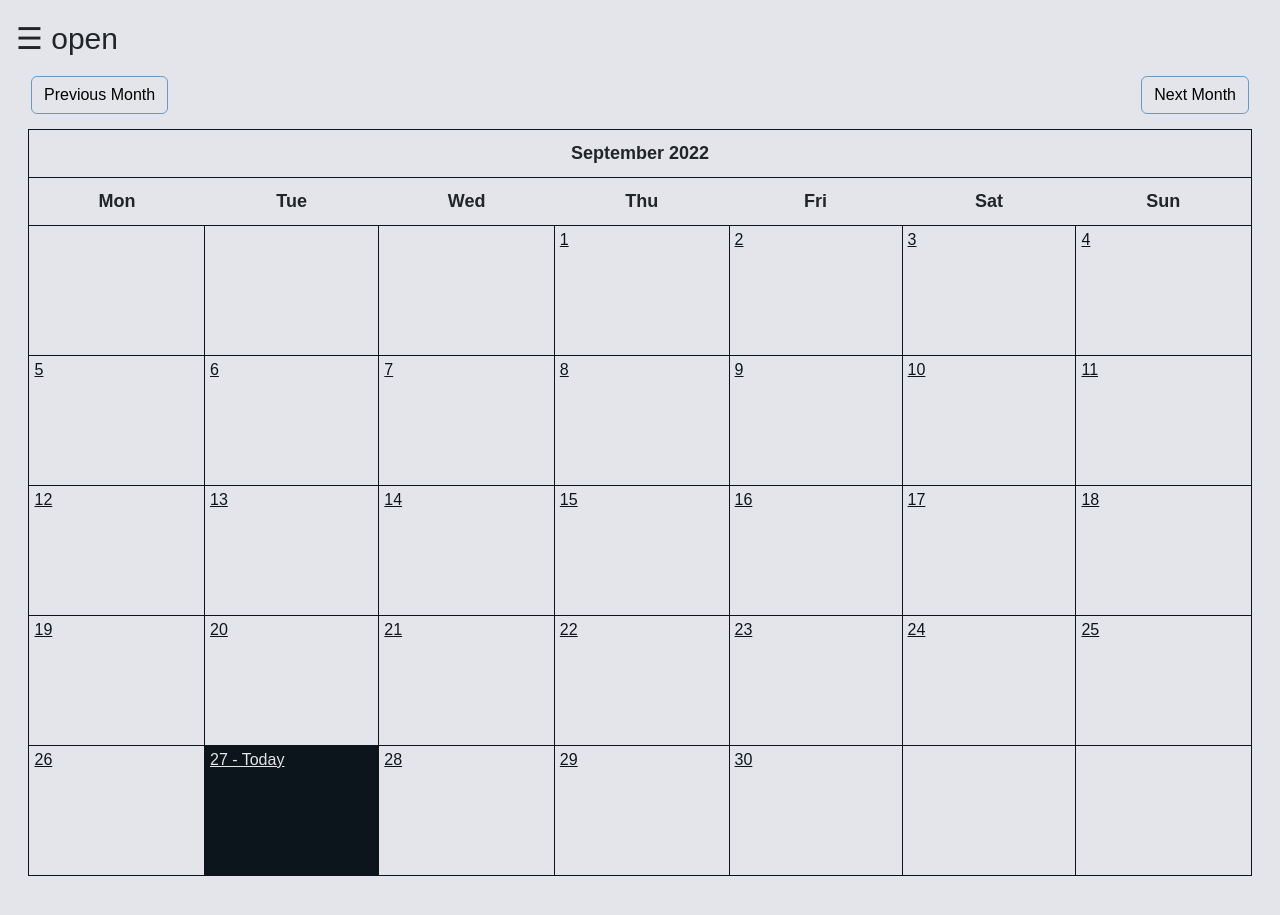
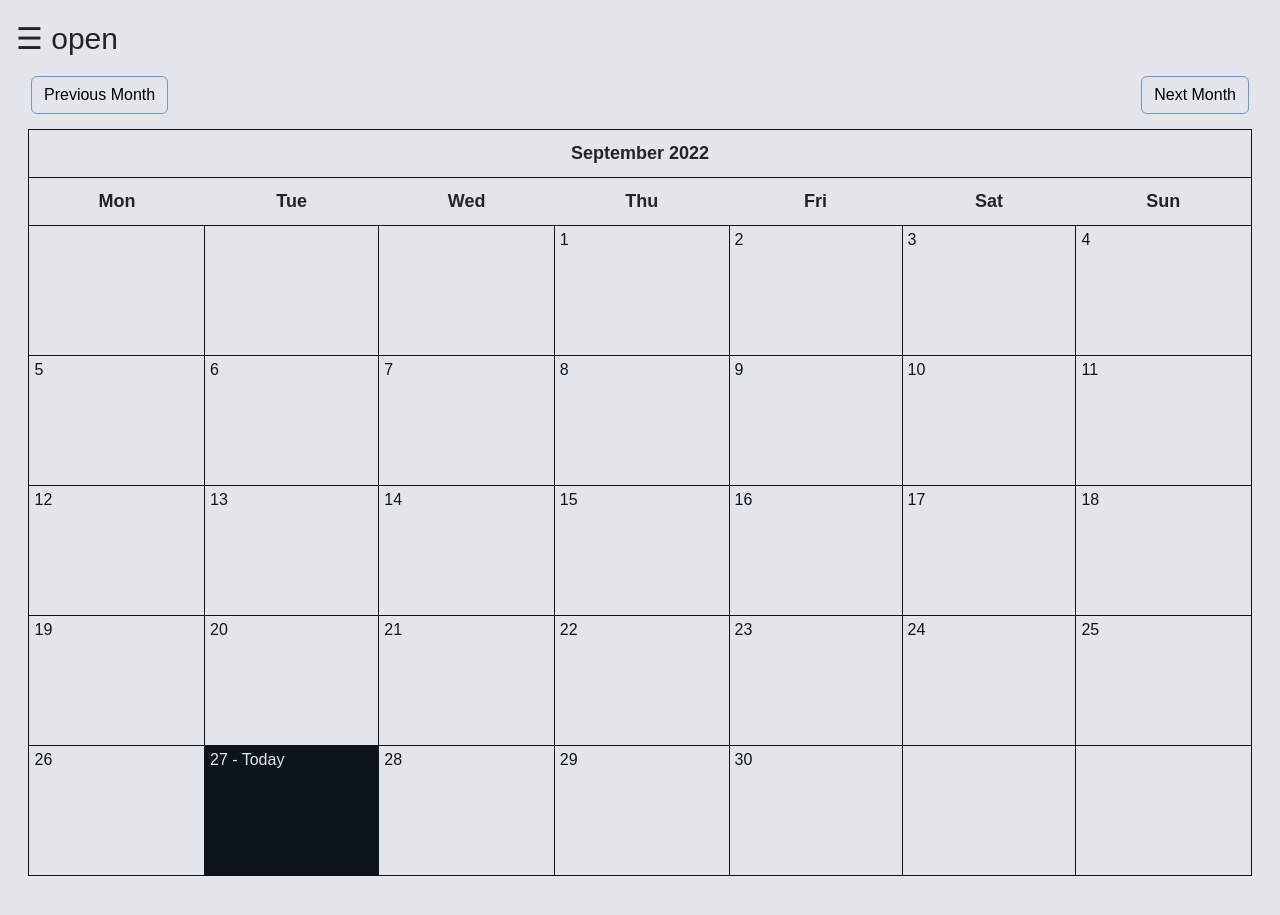
Before and after one commit to tmiller711/TimeApp, a Django app: page / in a window 1280 px wide. Shown: the top 915 px of the page. Run offline with Django 4.2, Linux system fonts and the light colour scheme; a user stored in the database is signed in; some libraries are stand-ins or nearby versions.

Commit message:
fixes calendar day underline issue

```diff
--- a/main/templates/main/calendar.html
+++ b/main/templates/main/calendar.html
@@ -6,7 +6,7 @@ Calendar
 {% endblock %}
 
 {% block additionalStyles %}
-  <link rel="stylesheet" type="text/css" href="{% static '/css/calendar.css' %}?version=19">
+  <link rel="stylesheet" type="text/css" href="{% static '/css/calendar.css' %}?version=1">
 {% endblock %}
 
 {% block content %}
--- a/static/css/calendar.css
+++ b/static/css/calendar.css
@@ -28,8 +28,13 @@
 
 td a {
   position: absolute;
+  text-decoration: none;
   width: 100%;
   height: 100%;
+}
+
+td a:hover {
+  text-decoration: underline;
 }
 
 .month {
```
